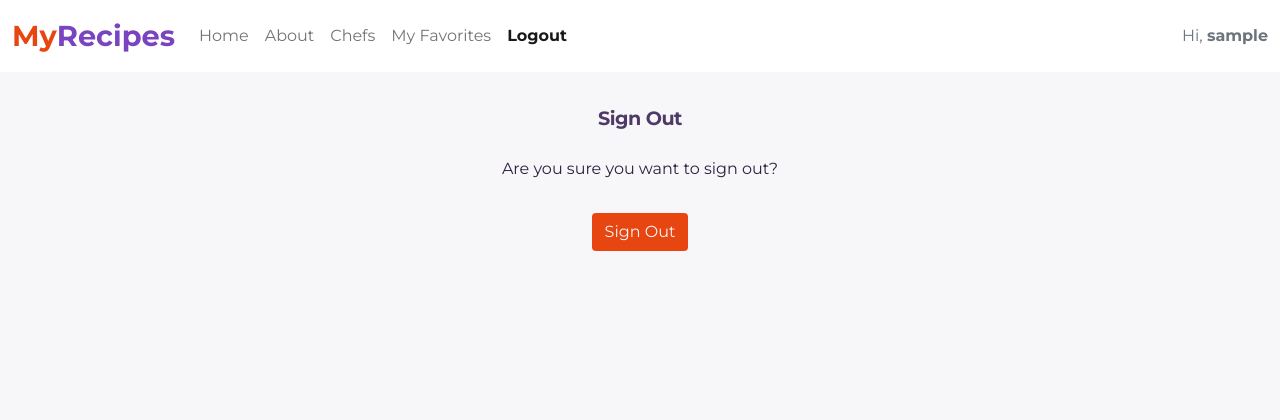
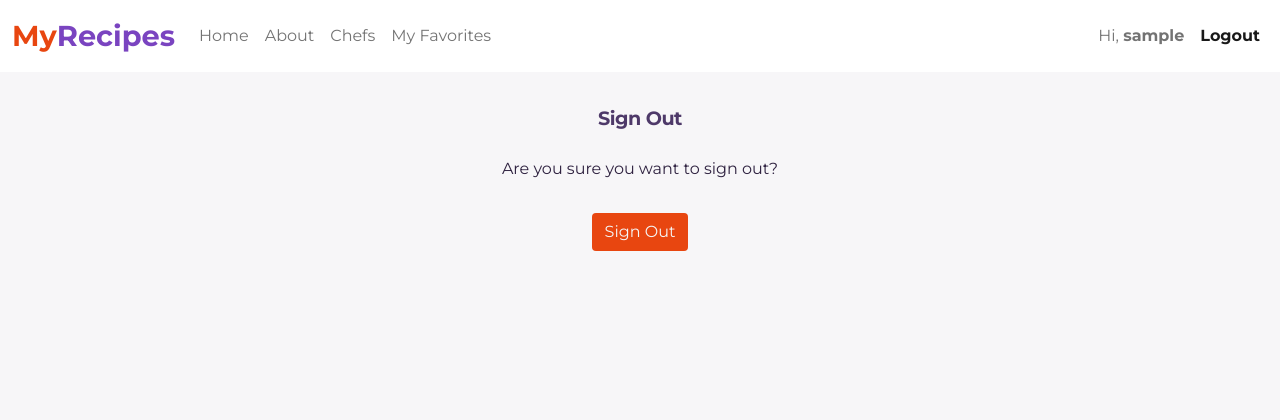
Before and after one commit to gerasoa/MyRecipeBook, a Django app: page /accounts/logout/ in a window 1280 px wide. Shown: the top 420 px of the page. Run offline with Django 4.2, Linux system fonts and the light colour scheme; the visitor is signed in with stand-in values (Sample User, id 1).

Commit message:
Add margin-bottom to container in login, logout, and signup templates; update base template for authenticated user greeting

```diff
--- a/templates/account/login.html
+++ b/templates/account/login.html
@@ -7,7 +7,7 @@
 
 {% block content %}
 
-<div class="container">
+<div class="container mb-5">
     <div class="row">
         <div class="col-md-6 mt-3 offset-md-2 text-center">
             <h3>{% trans "Sign In" %}</h3>
--- a/templates/account/logout.html
+++ b/templates/account/logout.html
@@ -5,7 +5,7 @@
 {% block head_title %}{% trans "Sign Out" %}{% endblock %}
 
 {% block content %}
-<div class="container">
+<div class="container mb-5">
     <div class="row">
         <div class="col-md-8 mt-3 offset-md-2 text-center">
             <h3>{% trans "Sign Out" %}</h3>
--- a/templates/account/signup.html
+++ b/templates/account/signup.html
@@ -5,7 +5,7 @@
 {% block head_title %}{% trans "Signup" %}{% endblock %}
 
 {% block content %}
-<div class="container">
+<div class="container mb-5">
   <div class="row">
     <div class="col-md-8 mt-3 offset-md-2 text-center">
       <h3>{% trans "Sign Up" %}</h3>
--- a/templates/base.html
+++ b/templates/base.html
@@ -55,10 +55,17 @@
                         <a class="nav-link {% if request.path == chef_url %}active{% endif %}" aria-current="page"
                             href="{% url 'chef_list' %}">Chefs</a>
                     </li>
+                     {% if user.is_authenticated %}
+                        <li class="nav-item">
+                            <a class="nav-link {% if request.path == favorite_url %}active{% endif %}" aria-current="page"
+                                href="{% url 'favorite_recipes' %}">My Favorites</a>
+                        </li>
+                    {% endif %}
+                </ul>
+                <ul class="navbar-nav ms-auto mb-2 mb-lg-0">
                     {% if user.is_authenticated %}
                     <li class="nav-item">
-                        <a class="nav-link {% if request.path == favorite_url %}active{% endif %}" aria-current="page"
-                            href="{% url 'favorite_recipes' %}">My Favorites</a>
+                        <span class="nav-link ">Hi, <strong>{{ user }}</strong></span>
                     </li>
                     <li class="nav-item">
                         <a class="nav-link {% if request.path == logout_url %}active{% endif %}" aria-current="page"
@@ -75,11 +82,6 @@
                     </li>
                     {% endif %}
                 </ul>
-                {% if user.is_authenticated %}
-                <span class="navbar-text text-muted">Hi, <strong>{{ user }}</strong></span>
-                {% else %}
-                <span class="navbar-text text-muted">You are not logged in</span>
-                {% endif %}
             </div>
         </div>
     </nav>
```
